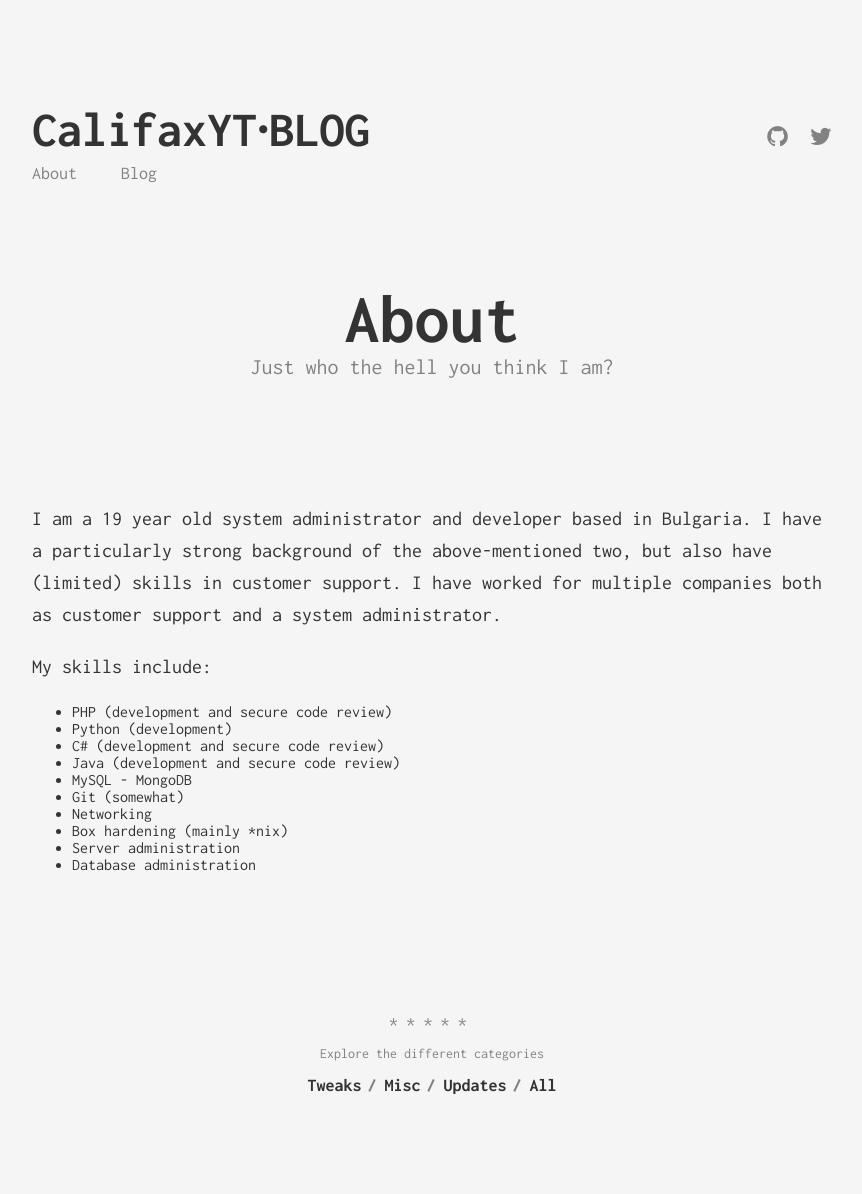
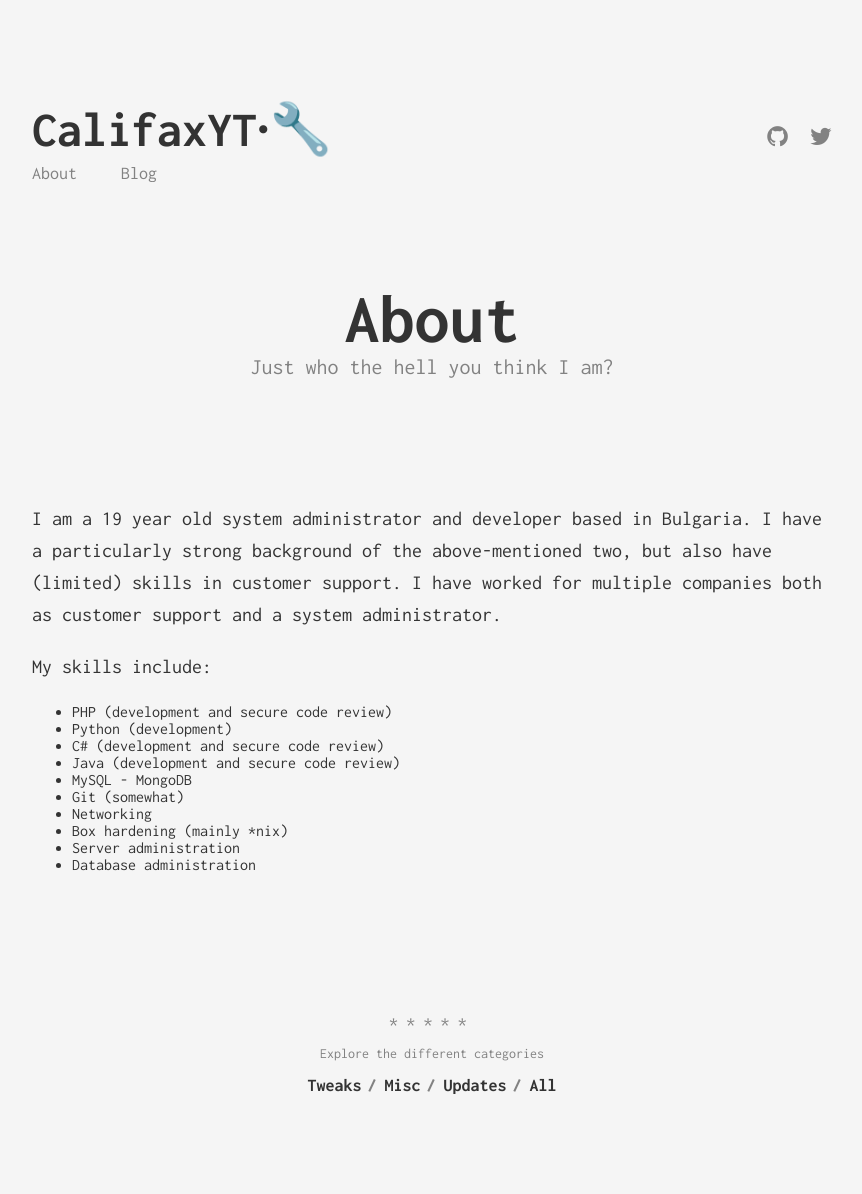
Before and after one commit to CalifaxYT/PersonalWS, a Jekyll site: the page built from about.md, in a window 1280 px wide. Shown: the whole page, without its empty margins (208-1070 px from the left). Built offline with Jekyll 4.4.1, drawn with Linux system fonts in a browser that asks for light colours.

```diff
--- a/_config.yml
+++ b/_config.yml
@@ -1,4 +1,4 @@
-title: CalifaxYT∙BLOG
+title: CalifaxYT∙🔧
 description: >
   CalifaxYT's official webpage. Find everything here - from OSS to tips and tricks.
 baseurl: ""
```
